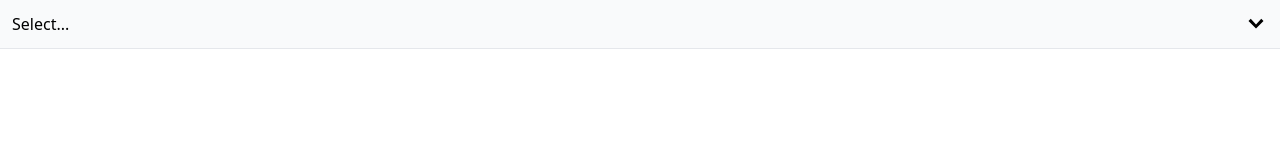
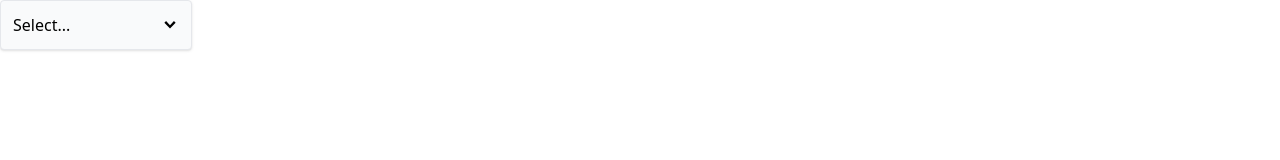
Before and after one commit to suriyaaap13/comps, a React (Create React App) app: page / in a window 1280 px wide. Shown: the top 160 px of the page. Built offline with nearby package versions, Linux system fonts and the light colour scheme.

Commit message:
Create a new component to avoid reduntation of code

```diff
--- a/src/App.js
+++ b/src/App.js
@@ -4,11 +4,11 @@ import { useState } from 'react';
 
 export default function App() {
 
-  const [selected, setSelected] = useState("Select...");
+  const [selected, setSelected] = useState(null);
 
-  const handleSelect = (str)=>{
+  const handleSelect = (option)=>{
     setSelected(()=>{
-      return str;
+      return option;
     });
   }
 
@@ -29,7 +29,7 @@ export default function App() {
 
   return (
     <div>
-      <Dropdown options = {options} selected = {selected} handleSelect={handleSelect} />
+      <Dropdown options = {options} value = {selected} onSelect={handleSelect} />
     </div>
   );
 }
--- a/src/components/Dropdown.js
+++ b/src/components/Dropdown.js
@@ -1,33 +1,39 @@
 import React from 'react';
+import Panel from './Panel';
 import { useState } from 'react';
 import { GoChevronDown } from "react-icons/go";
 
-export default function Dropdown({ options, handleSelect, selected }) {
+
+export default function Dropdown({ options, onSelect, value }) {
 
   const [isOpen, setisOpen] = useState(false);
 
   const handleExpanded = ()=>{
-    setisOpen(!isOpen);
+    setisOpen((currentIsOpen) => !currentIsOpen );
   }
 
-  const handleClick = (str)=>{
-    handleExpanded();
-    handleSelect(str);
+  const handleClick = (option)=>{
+    setisOpen(false);
+    onSelect(option);
   }
 
-  const renderedItems = options.map((option)=>{
-    return <div className='p-3 border-b' key={option.value} onClick={()=>handleClick(option.label)}>{option.label}</div>
+  const renderedOptions = options.map((option)=>{
+    return <div className='hover:bg-sky-100 border p-3' key={option.value} onClick={()=>handleClick(option)}>{option.label}</div>
   });
 
 
 
   return (
-    <div>
-      <div className='flex justify-between p-3 bg-gray-50 border-b items-center cursor-pointer' onClick={handleExpanded}>
-        {selected}
-        <GoChevronDown className='text-2xl'/>
-      </div>
-      {isOpen&&renderedItems}
+    <div className='w-48 relative'>
+      <Panel className='flex p-3 justify-between bg-gray-50 items-center' onClick={handleExpanded}>
+        {value?.label||'Select...'}
+        <GoChevronDown className='text-lg'/>
+      </Panel>
+      {isOpen&&(
+        <Panel className='absolute top-full'>
+          {renderedOptions}
+        </Panel>
+      )}
     </div>
   )
 }
--- /dev/null
+++ b/src/components/Panel.js
@@ -0,0 +1,17 @@
+import classNames from 'classnames';
+
+function Panel({ children, className, ...rest }) {
+
+  const finalClassNames = classNames(
+    'border rounded shadow w-full cursor-pointer',
+    className
+  );
+
+  return (
+    <div {...rest} className={finalClassNames}>
+      {children}
+    </div>
+  );
+}
+
+export default Panel;
```
